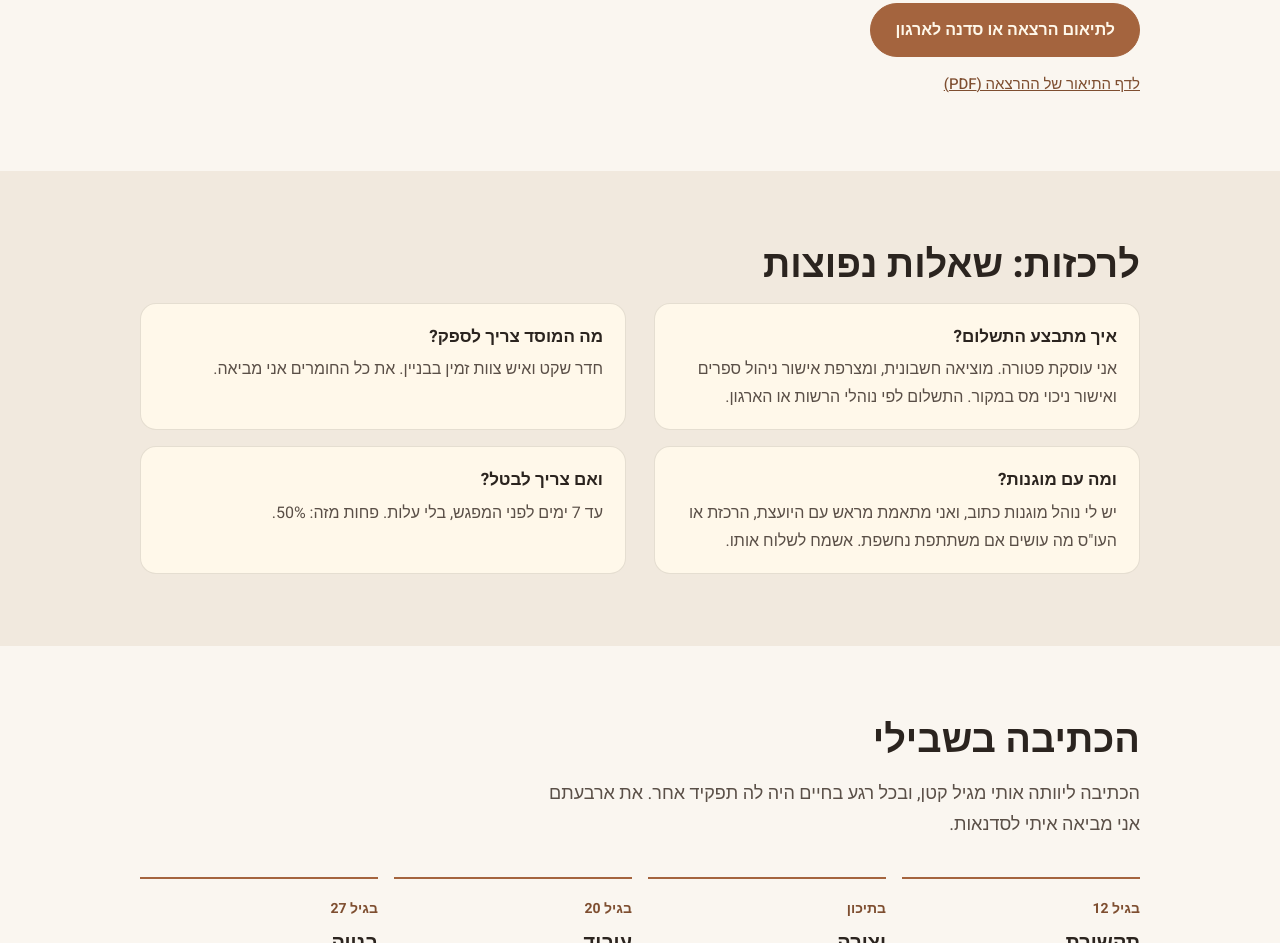
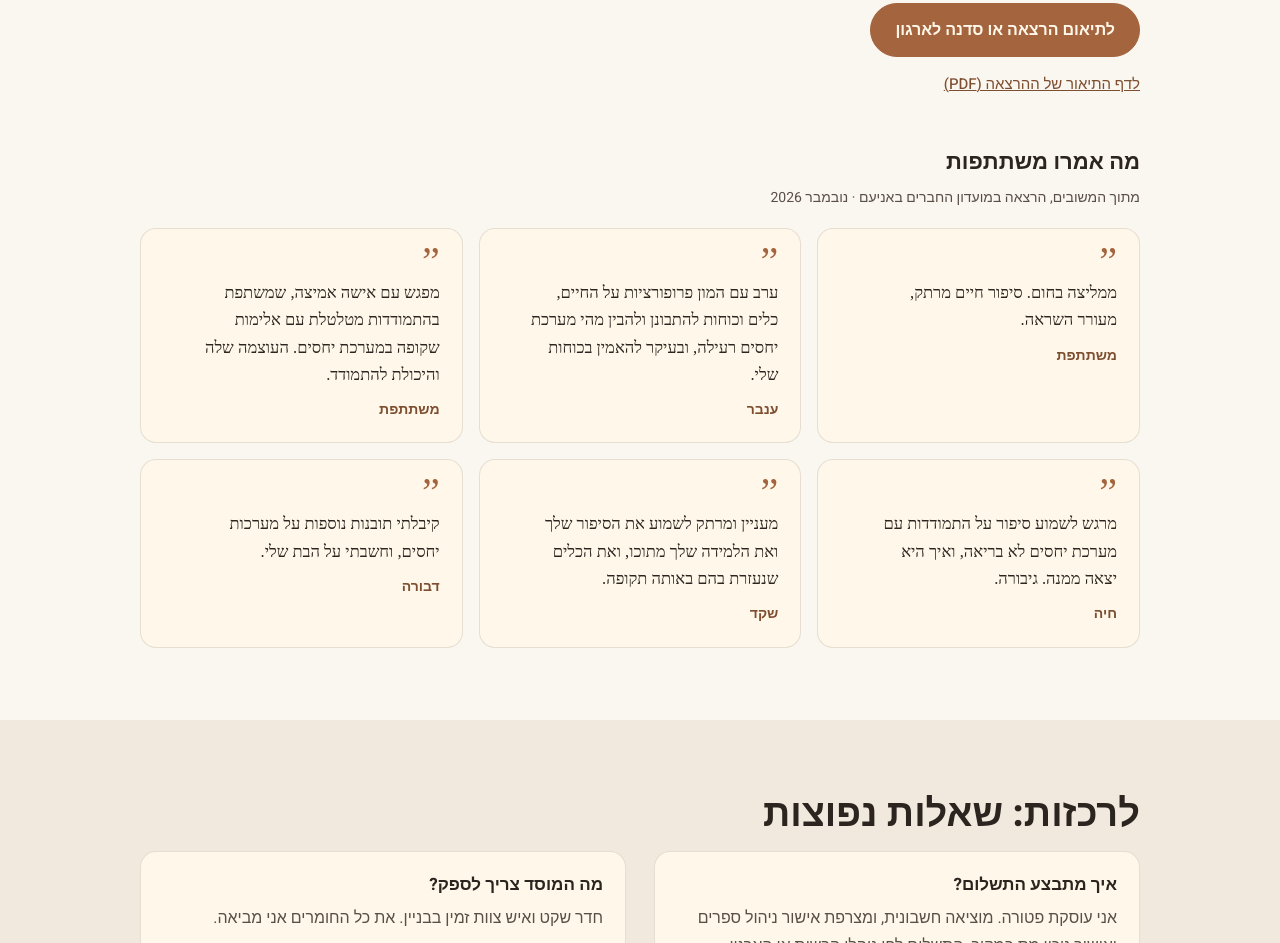
Before and after one commit to shakedha94-bit/shaked-landing, a plain HTML site: page index.html in a window 1280 px wide. Shown: the part 1818-2761 px from the top of the page. Drawn offline with Linux system fonts and the light colour scheme; a web font is replaced by a local one.

Commit message:
Add participant feedback quotes to the lecture section
Co-Authored-By: Claude Opus 5.5 <noreply@anthropic.com>

```diff
--- a/index.html
+++ b/index.html
@@ -53,6 +53,14 @@ a{color:var(--terracotta-dark)}
 .btn-ghost{background:transparent;color:var(--terracotta-dark)}
 .btn-ghost:hover{background:var(--cream)}
 .btns{display:flex;gap:12px;flex-wrap:wrap}
+.voices{margin-top:44px}
+.voices h3{font-size:22px;margin:0 0 4px}
+.voices .src{font-size:14px;color:var(--ink-soft);margin:0 0 18px}
+.qgrid{display:grid;grid-template-columns:repeat(auto-fit,minmax(260px,1fr));gap:16px}
+.qgrid figure{margin:0;background:var(--cream);border:1px solid var(--line);border-radius:16px;padding:20px 22px;display:flex;flex-direction:column;gap:10px}
+.qgrid blockquote{margin:0;font-size:16.5px;line-height:1.65}
+.qgrid blockquote::before{content:"”";display:block;font-size:40px;line-height:.6;color:var(--terracotta);margin-bottom:6px}
+.qgrid figcaption{font-size:14px;font-weight:700;color:var(--terracotta-dark)}
 
 /* hero */
 .hero{padding:64px 0 56px}
@@ -254,6 +262,18 @@ footer .wrap{display:flex;justify-content:space-between;flex-wrap:wrap;gap:8px}
       <p class="note">אלימות כזו לא שייכת למגדר. היא יכולה לקרות בכל זוגיות, ועל זה אני מדברת בגלוי.</p>
     </aside>
   </div>
+  <div class="wrap voices">
+    <h3>מה אמרו משתתפות</h3>
+    <p class="src">מתוך המשובים, הרצאה במועדון החברים באניעם · נובמבר 2026</p>
+    <div class="qgrid">
+      <figure><blockquote>ממליצה בחום. סיפור חיים מרתק, מעורר השראה.</blockquote><figcaption>משתתפת</figcaption></figure>
+      <figure><blockquote>ערב עם המון פרופורציות על החיים, כלים וכוחות להתבונן ולהבין מהי מערכת יחסים רעילה, ובעיקר להאמין בכוחות שלי.</blockquote><figcaption>ענבר</figcaption></figure>
+      <figure><blockquote>מפגש עם אישה אמיצה, שמשתפת בהתמודדות מטלטלת עם אלימות שקופה במערכת יחסים. העוצמה שלה והיכולת להתמודד.</blockquote><figcaption>משתתפת</figcaption></figure>
+      <figure><blockquote>מרגש לשמוע סיפור על התמודדות עם מערכת יחסים לא בריאה, ואיך היא יצאה ממנה. גיבורה.</blockquote><figcaption>חיה</figcaption></figure>
+      <figure><blockquote>מעניין ומרתק לשמוע את הסיפור שלך ואת הלמידה שלך מתוכו, ואת הכלים שנעזרת בהם באותה תקופה.</blockquote><figcaption>שקד</figcaption></figure>
+      <figure><blockquote>קיבלתי תובנות נוספות על מערכות יחסים, וחשבתי על הבת שלי.</blockquote><figcaption>דבורה</figcaption></figure>
+    </div>
+  </div>
 </section>
 
 <section class="alt" id="faq">
```
